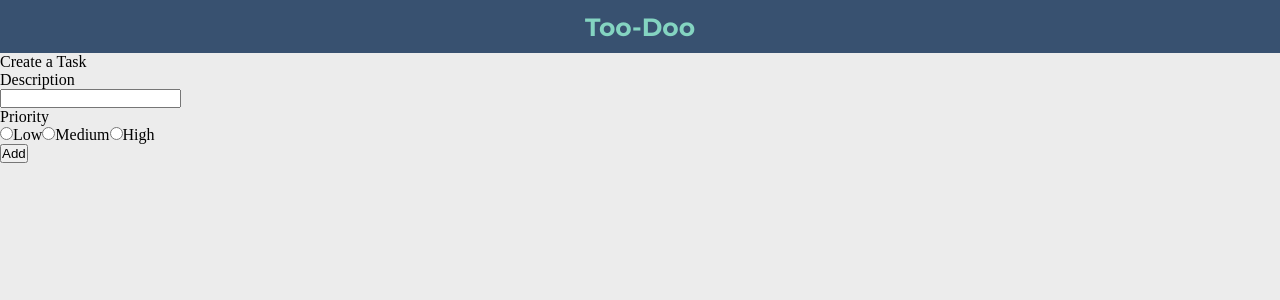
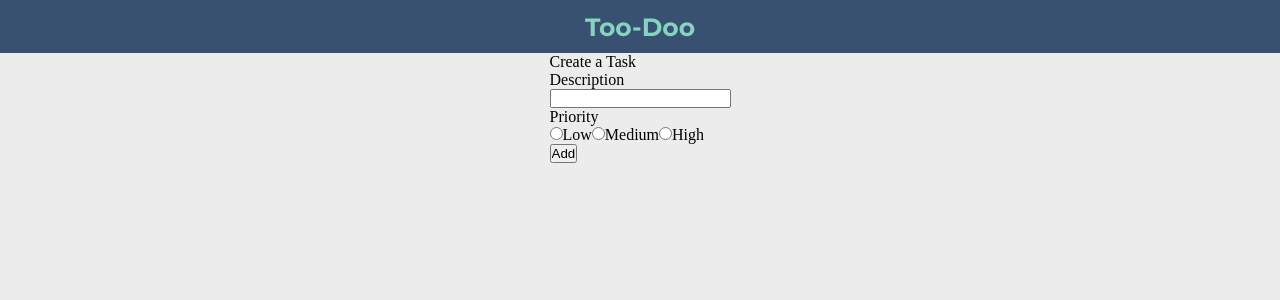
Before and after one commit to ajhanson22227/ToDo-List-React, a React (Create React App) app: page /project/1/task/create in a window 1280 px wide. Shown: the top 300 px of the page. Built offline with nearby package versions, Linux system fonts and the light colour scheme.

Commit message:
Put routes into div container to style content

```diff
--- a/src/components/Project/ProjectMain.js
+++ b/src/components/Project/ProjectMain.js
@@ -12,7 +12,7 @@ const ProjectMain = ({ user, setProjects }) => {
       <div className="top-bar">
         <p>Too-Doo</p>
       </div>
-
+      <div className="main-project">
         <Switch>
           <Route
             path="/project"
@@ -39,6 +39,7 @@ const ProjectMain = ({ user, setProjects }) => {
           />
         </Switch>
       </div>
+    </div>
   );
 };
 
```
Lines whose indentation alone changed are shown as unchanged.
